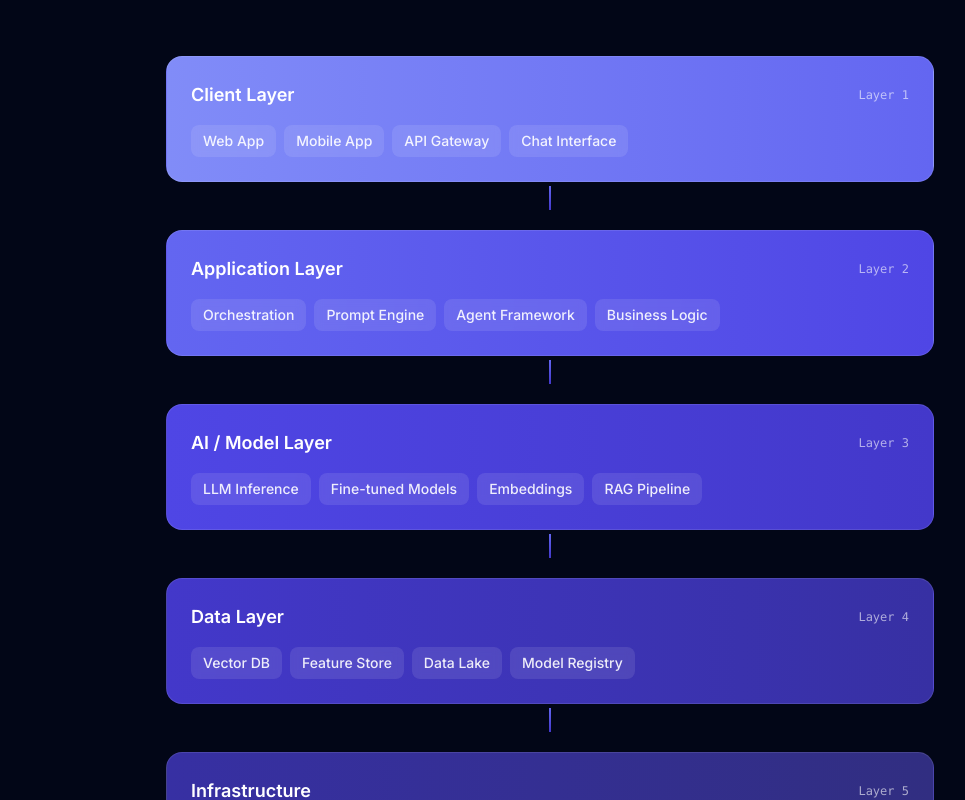
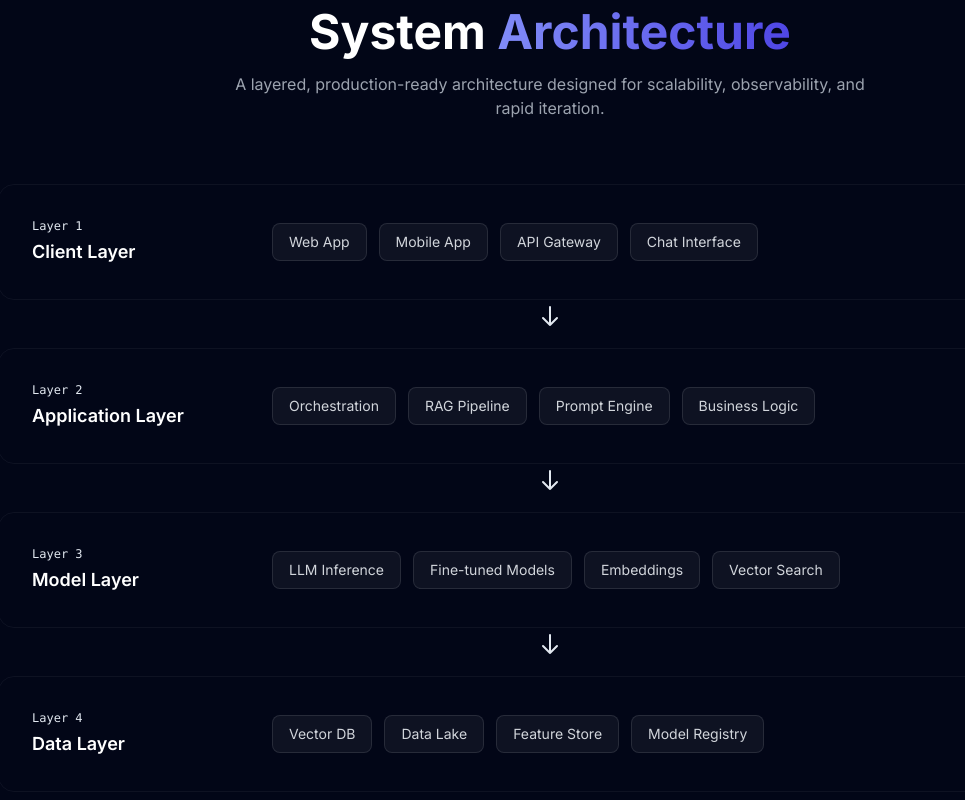
Before and after one commit to abhinavpadige4/ai-engineer-portfolio, a React (Vite) app: page / in a window 1280 px wide. Shown: the part 1860-2660 px from the top of the page, without its empty margins (90-1055 px from the left). Built offline with nearby package versions, Linux system fonts and the light colour scheme; the HTML template or start-up script is replaced by a standard one.

Commit message:
Create Architecture component

```diff
--- a/src/components/Architecture.jsx
+++ b/src/components/Architecture.jsx
@@ -1,85 +1,76 @@
-import { motion } from 'framer-motion'
-
 const layers = [
   {
     name: 'Client Layer',
-    color: 'from-brand-400 to-brand-500',
+    color: 'from-accent-400 to-accent-600',
     items: ['Web App', 'Mobile App', 'API Gateway', 'Chat Interface'],
   },
   {
     name: 'Application Layer',
-    color: 'from-brand-500 to-brand-600',
-    items: ['Orchestration', 'Prompt Engine', 'Agent Framework', 'Business Logic'],
+    color: 'from-accent-500 to-accent-700',
+    items: ['Orchestration', 'RAG Pipeline', 'Prompt Engine', 'Business Logic'],
   },
   {
-    name: 'AI / Model Layer',
-    color: 'from-brand-600 to-brand-700',
-    items: ['LLM Inference', 'Fine-tuned Models', 'Embeddings', 'RAG Pipeline'],
+    name: 'Model Layer',
+    color: 'from-accent-600 to-accent-800',
+    items: ['LLM Inference', 'Fine-tuned Models', 'Embeddings', 'Vector Search'],
   },
   {
     name: 'Data Layer',
-    color: 'from-brand-700 to-brand-800',
-    items: ['Vector DB', 'Feature Store', 'Data Lake', 'Model Registry'],
-  },
-  {
-    name: 'Infrastructure',
-    color: 'from-brand-800 to-brand-900',
-    items: ['Kubernetes', 'GPU Clusters', 'CI/CD', 'Monitoring'],
+    color: 'from-accent-700 to-accent-900',
+    items: ['Vector DB', 'Data Lake', 'Feature Store', 'Model Registry'],
   },
 ]
 
 export default function Architecture() {
   return (
-    <section id="architecture" className="section-padding relative bg-dark-900/50">
-      <div className="max-w-7xl mx-auto px-6">
-        <motion.div
-          initial={{ opacity: 0, y: 20 }}
-          whileInView={{ opacity: 1, y: 0 }}
-          viewport={{ once: true }}
-          transition={{ duration: 0.6 }}
-          className="text-center mb-16"
-        >
-          <h2 className="text-3xl md:text-4xl font-bold mb-4">
+    <section id="architecture" className="relative py-24 bg-dark-800/30">
+      <div className="max-w-6xl mx-auto px-6">
+        <div className="text-center mb-16">
+          <h2 className="text-3xl md:text-5xl font-bold text-white mb-4">
             System <span className="gradient-text">Architecture</span>
           </h2>
-          <p className="text-dark-400 max-w-2xl mx-auto">
-            A layered, production-ready architecture for building and scaling
-            AI applications.
+          <p className="text-gray-400 max-w-2xl mx-auto">
+            A layered, production-ready architecture designed for scalability, observability,
+            and rapid iteration.
           </p>
-        </motion.div>
+        </div>
 
-        <div className="space-y-4 max-w-3xl mx-auto">
-          {layers.map((layer, i) => (
-            <motion.div
-              key={layer.name}
-              initial={{ opacity: 0, x: -30 }}
-              whileInView={{ opacity: 1, x: 0 }}
-              viewport={{ once: true }}
-              transition={{ duration: 0.5, delay: i * 0.1 }}
-              className="group"
+        <div className="space-y-4">
+          {layers.map((layer, idx) => (
+            <div key={layer.name} className="relative">
+              <div
+                className={`rounded-2xl border border-white/5 bg-gradient-to-r ${layer.color} p-[1px]`}
               >
-              <div className={`rounded-2xl p-6 bg-gradient-to-r ${layer.color} bg-opacity-10 border border-white/10 hover:border-brand-400/50 transition-all`}>
-                <div className="flex items-center justify-between mb-4">
+                <div className="rounded-2xl bg-dark-900/95 p-6 md:p-8">
+                  <div className="flex flex-col md:flex-row md:items-center gap-4">
+                    <div className="md:w-56 shrink-0">
+                      <div className="text-xs font-mono text-accent-400 mb-1">
+                        Layer {idx + 1}
+                      </div>
                       <h3 className="text-lg font-semibold text-white">{layer.name}</h3>
-                  <span className="text-xs font-mono text-white/60">Layer {i + 1}</span>
                     </div>
-                <div className="flex flex-wrap gap-2">
+                    <div className="flex flex-wrap gap-3">
                       {layer.items.map((item) => (
                         <span
                           key={item}
-                      className="px-3 py-1.5 rounded-lg bg-white/10 text-white/90 text-sm font-medium backdrop-blur-sm"
+                          className="px-4 py-2 rounded-lg bg-white/5 border border-white/10 text-sm text-gray-300"
                         >
                           {item}
                         </span>
                       ))}
                     </div>
                   </div>
-              {i < layers.length - 1 && (
+                </div>
+              </div>
+
+              {idx < layers.length - 1 && (
                 <div className="flex justify-center py-1">
-                  <div className="w-0.5 h-6 bg-gradient-to-b from-brand-500 to-brand-700" />
+                  <svg className="w-6 h-6 text-accent-500" fill="none" stroke="currentColor" viewBox="0 0 24 24">
+                    <path strokeLinecap="round" strokeLinejoin="round" strokeWidth={2} d="M19 14l-7 7m0 0l-7-7m7 7V3" />
+                  </svg>
                 </div>
               )}
-            </motion.div>
+            </div>
           ))}
         </div>
       </div>
```
Lines whose indentation alone changed are shown as unchanged.
